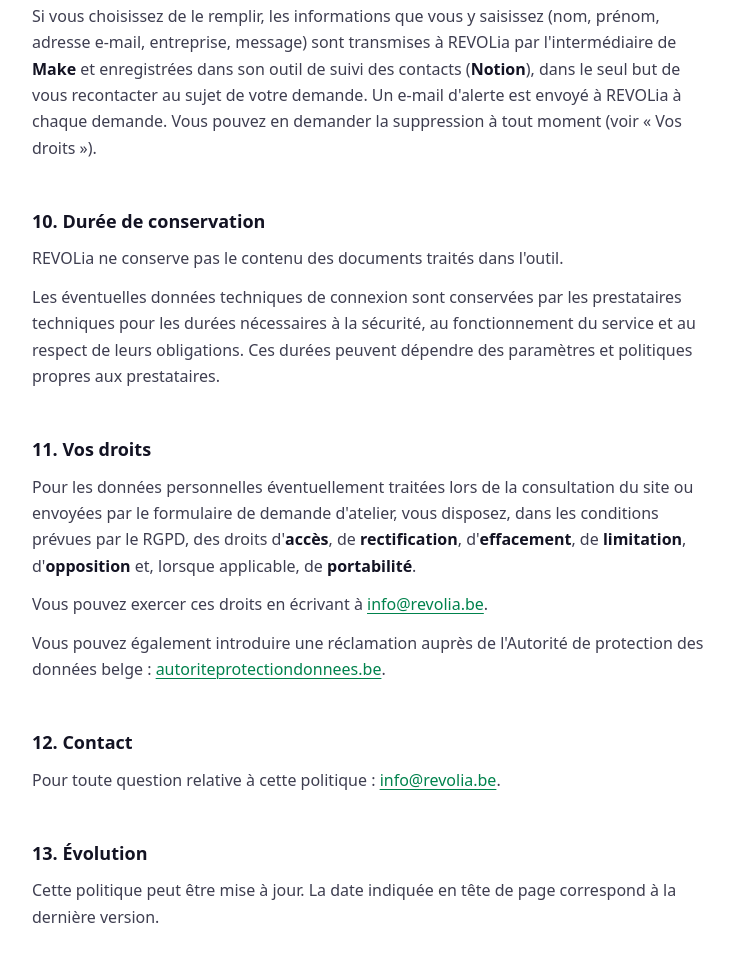
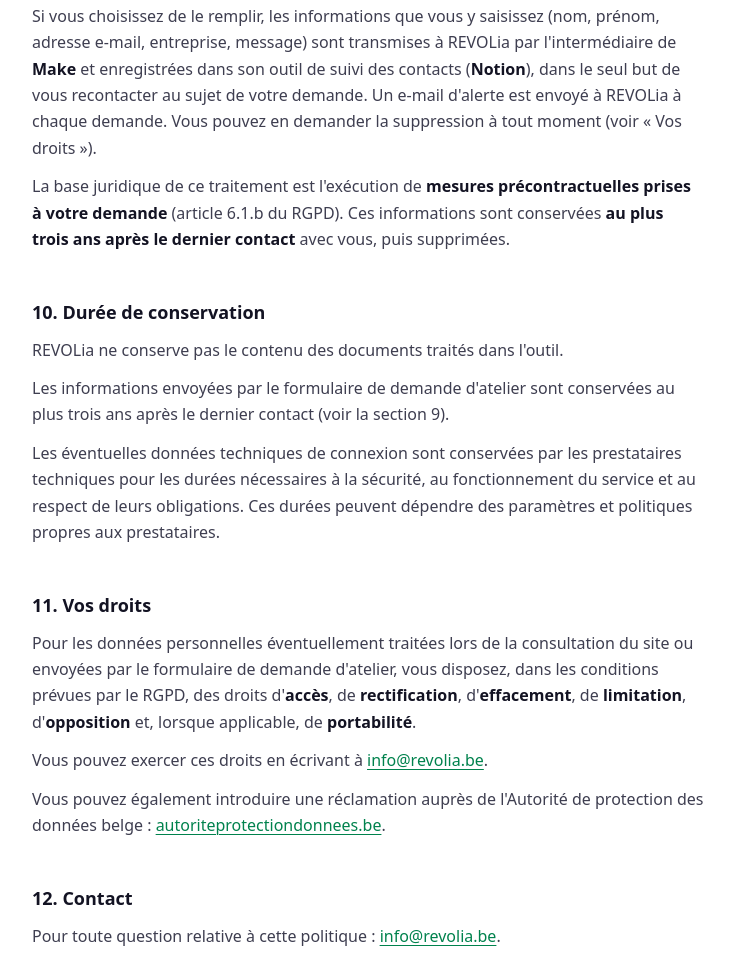
Before and after one commit to REVOLia-be/anonymiseur, a plain HTML site: page confidentialite.html in a window 1280 px wide. Shown: the part 3215-4185 px from the top of the page, without its empty margins (272-1006 px from the left). Drawn offline with Linux system fonts and the light colour scheme; a web font is replaced by a local one.

Commit message:
Confidentialité : base juridique et durée de conservation des données du formulaire
Mesures précontractuelles prises à la demande de la personne (art. 6.1.b RGPD) ;
conservation au plus trois ans après le dernier contact.

Co-Authored-By: Claude Fable 5.2 <noreply@anthropic.com>
Claude-Session: https://claude.ai/code/session_015ogfPyQbAEpGwHAGgpQ8nA

```diff
--- a/confidentialite.html
+++ b/confidentialite.html
@@ -275,9 +275,14 @@
   contacts (<b>Notion</b>), dans le seul but de vous recontacter au sujet de votre demande. Un e-mail d'alerte est
   envoyé à REVOLia à chaque demande. Vous pouvez en demander la suppression à tout moment (voir
   «&nbsp;Vos droits&nbsp;»).</p>
+  <p>La base juridique de ce traitement est l'exécution de <b>mesures précontractuelles prises à votre demande</b>
+  (article&nbsp;6.1.b du RGPD). Ces informations sont conservées <b>au plus trois ans après le dernier contact</b>
+  avec vous, puis supprimées.</p>
 
   <h2>10. Durée de conservation</h2>
   <p>REVOLia ne conserve pas le contenu des documents traités dans l'outil.</p>
+  <p>Les informations envoyées par le formulaire de demande d'atelier sont conservées au plus trois ans après le
+  dernier contact (voir la section&nbsp;9).</p>
   <p>Les éventuelles données techniques de connexion sont conservées par les prestataires techniques pour les durées
   nécessaires à la sécurité, au fonctionnement du service et au respect de leurs obligations. Ces durées peuvent
   dépendre des paramètres et politiques propres aux prestataires.</p>
```
